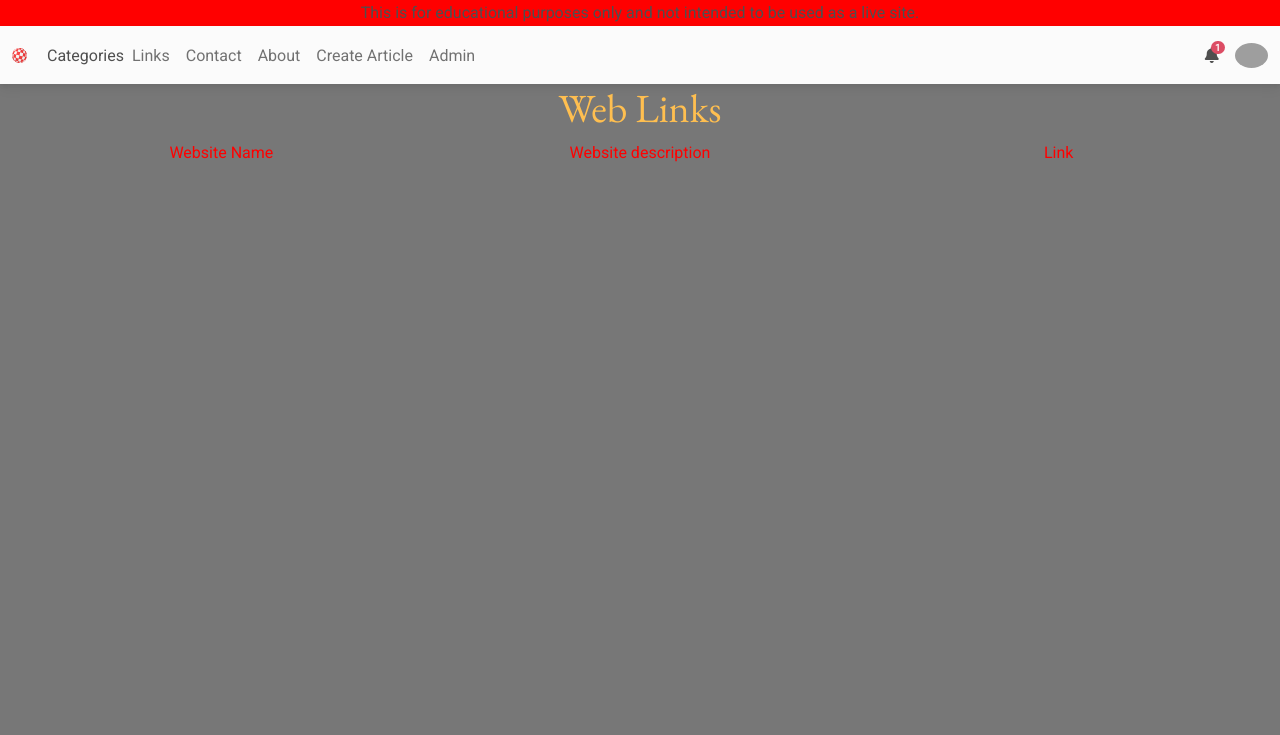
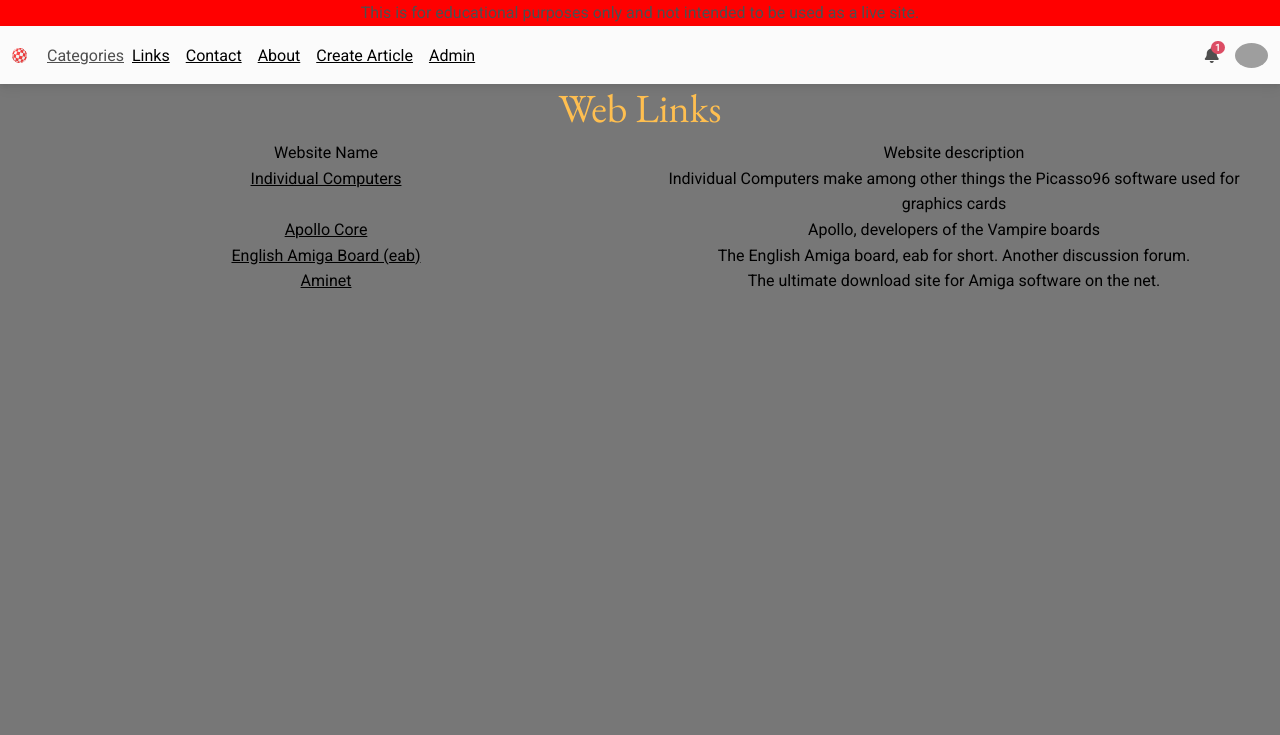
Before and after one commit to jonthorell/RetroLoversUnited, a Django app: page /links in a window 1280 px wide. Shown: the top 735 px of the page. Run offline with Django 3.2, Linux system fonts and the light colour scheme; some libraries are stand-ins or nearby versions; grey boxes are pictures that could not be loaded.

Commit message:
Add: boilerplate for links updated with several testlinks to check how it looks.

```diff
--- a/retro/templates/retro/links.html
+++ b/retro/templates/retro/links.html
@@ -14,8 +14,37 @@
             <div class="col-md web-header">
                 Website description
             </div>
+        </div>
+        <div class="row">
             <div class="col-md web-header">
-                Link
+                <a href="http://wiki.icomp.de/wiki/Main_Page" target="_blank" alt="Link to Individual Computers">Individual Computers</a>
+            </div>
+            <div class="col-md web-header">
+                Individual Computers make among other things the Picasso96 software used for graphics cards
+            </div>
+        </div>
+        <div class="row">
+            <div class="col-md web-header">
+                <a href="http://www.apollo-core.com/" target="_blank" alt="Link to Apollo Core">Apollo Core</a>
+            </div>
+            <div class="col-md web-header">
+                Apollo, developers of the Vampire boards
+            </div>
+        </div>
+        <div class="row">
+            <div class="col-md web-header">
+                <a href="https://eab.abime.net/index.php" target="_blank" alt="Link to the English Amiga board">English Amiga Board (eab)</a>
+            </div>
+            <div class="col-md web-header">
+                The English Amiga board, eab for short. Another discussion forum.
+            </div>
+        </div>
+        <div class="row">
+            <div class="col-md web-header">
+                <a href="http://aminet.net/" target="_blank" alt="Link to Aminet">Aminet</a>
+            </div>
+            <div class="col-md web-header">
+                The ultimate download site for Amiga software on the net.
             </div>
         </div>
     </div>
--- a/static/css/style.css
+++ b/static/css/style.css
@@ -61,7 +61,7 @@
 
 .web-header {
     /* used for the headers in the links page */
-    color: var(--red)
+    color: var(--black)
 }
 
 .jumbotron-paragraph {
@@ -114,3 +114,29 @@
     height: 2rem;
     margin: 1rem;
 }
+
+/* links */
+
+/* unvisited link */
+a:link {
+    color: var(--black);
+    text-decoration: underline;
+}
+
+/* visited link */
+a:visited {
+    color: var(--black);
+    text-decoration: underline;
+}
+
+/* mouse over link */
+a:hover {
+    color: hotpink;
+    text-decoration: underline;
+}
+
+/* selected link */
+a:active {
+    color: blue;
+    text-decoration: underline;
+}
```
Also changed, not shown: README.md.
